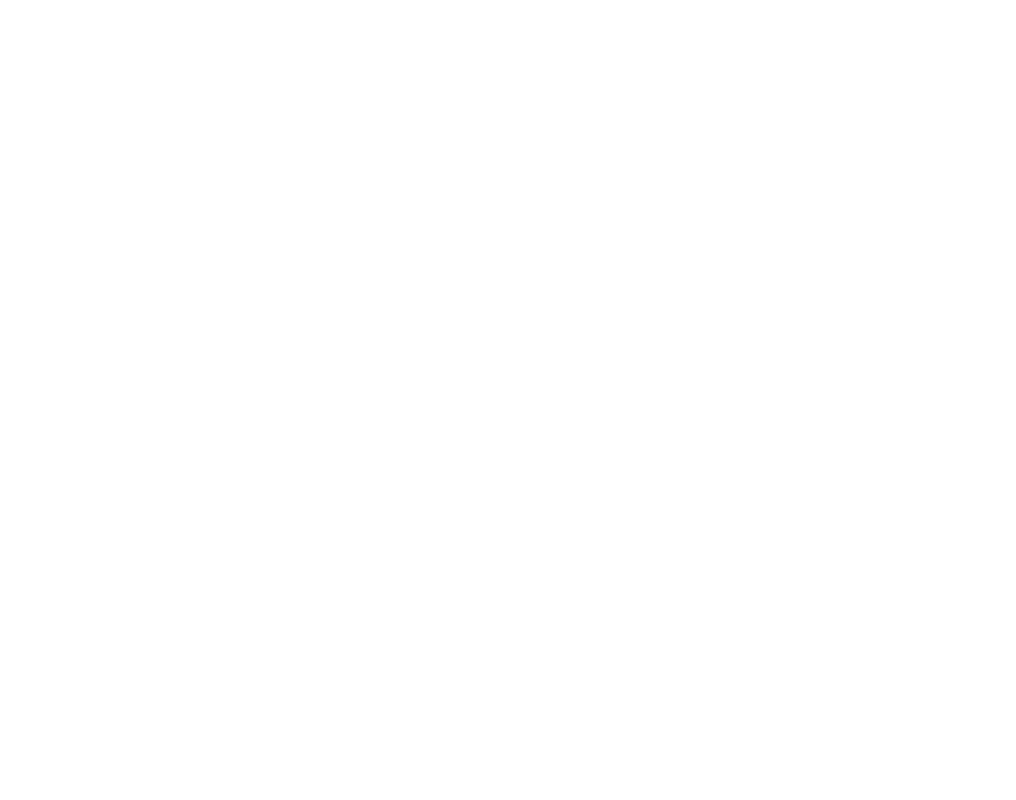
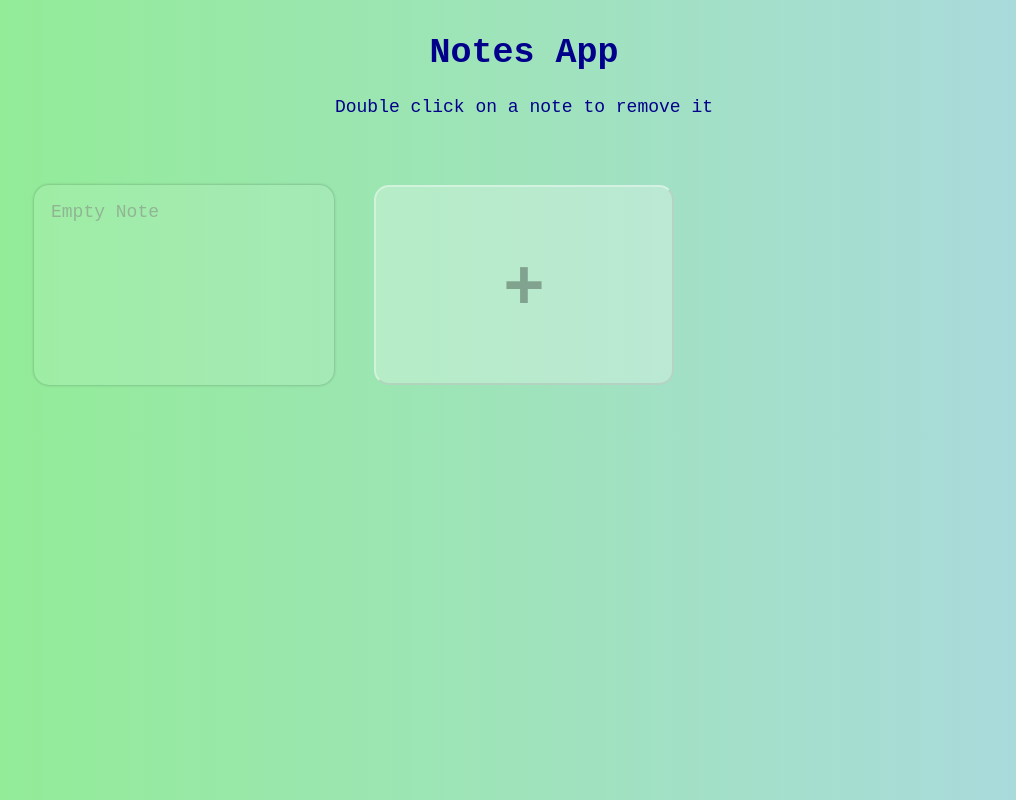
Before and after one commit to gramosshefiku/notesApp, a plain HTML site: page index.html in a window 1280 px wide. Shown: the whole page, without its empty margins (116-1132 px from the left). Drawn offline with Linux system fonts and the light colour scheme.

Commit message:
coding-html&css

```diff
--- a/index.html
+++ b/index.html
@@ -5,12 +5,16 @@
     <meta http-equiv="X-UA-Compatible" content="IE=edge">
     <meta name="viewport" content="width=device-width, initial-scale=1.0">
     <link rel="stylesheet" href="style.css">
-    <title>Document</title>
+    <title>Notes App</title>
 </head>
 <body>
 
-    <div class="container">
-        <h1></h1>
+    <h1 class="heading">Notes App</h1>
+    <p class="info-text">Double click on a note to remove it</p>
+
+    <div class="app" id="app">
+        <textarea cols="30" rows="10" class="note" placeholder="Empty Note"></textarea>
+        <button class="btn" id="btn">+</button>
     </div>
 
     <script src="script.js"></script>
--- a/style.css
+++ b/style.css
@@ -0,0 +1,68 @@
+body {
+    margin: 0;
+    background: linear-gradient(to left, lightblue, lightgreen);
+    font-family: 'Courier New', Courier, monospace;
+}
+
+.heading {
+    color: darkblue;
+    text-align: center;
+    padding-top: 10px;
+    font-size: 35px;
+}
+
+.info-text {
+    text-align: center;
+    color: darkblue;
+    font-size: 18px;
+}
+
+.app {
+    display: grid;
+    grid-template-columns: repeat(auto-fill, 300px);
+    gap: 40px;
+    justify-content: center;
+    padding: 50px;
+}
+
+.note {
+    height: 200px;
+    padding: 17px;
+    border-radius: 15px;
+    resize: none;
+    box-shadow: 0 0 3px rgba(0, 0, 0, .3);
+    font-size: 18px;
+    color: darkblue;
+    border: none;
+    outline: none;
+    background-color: rgba(255, 255, 255, .1);
+    box-sizing: border-box;
+}
+
+.note::placeholder {
+    color: gray;
+    opacity: 50%;
+}
+
+.note:hover,
+.note:focus {
+    box-shadow: 0 0 10px rgba(0, 0, 0, .3);
+    transition: all 300ms ease;
+}
+
+.btn {
+    height: 200px;
+    border-color: rgba(255, 255, 255, .37);
+    background-color: rgba(255, 255, 255, .27);
+    border-radius: 15px;
+    font-size: 70px;
+    font-weight: 700;
+    color: rgba(0, 0, 0, .3);
+    cursor: pointer;
+}
+
+.btn:hover {
+    background-color: rgba(255, 255, 255, .55);
+    color: rgba(0, 0, 0, .6);
+    transition: all 300ms ease;
+}
```
